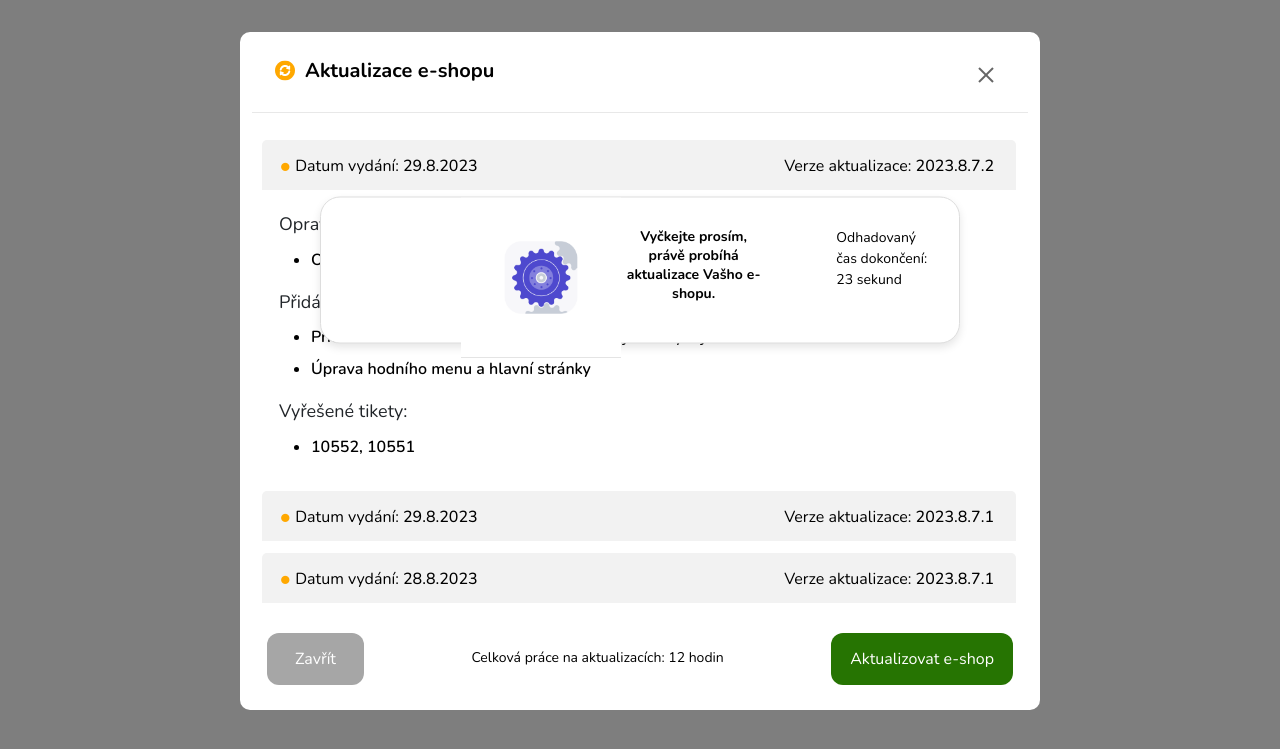
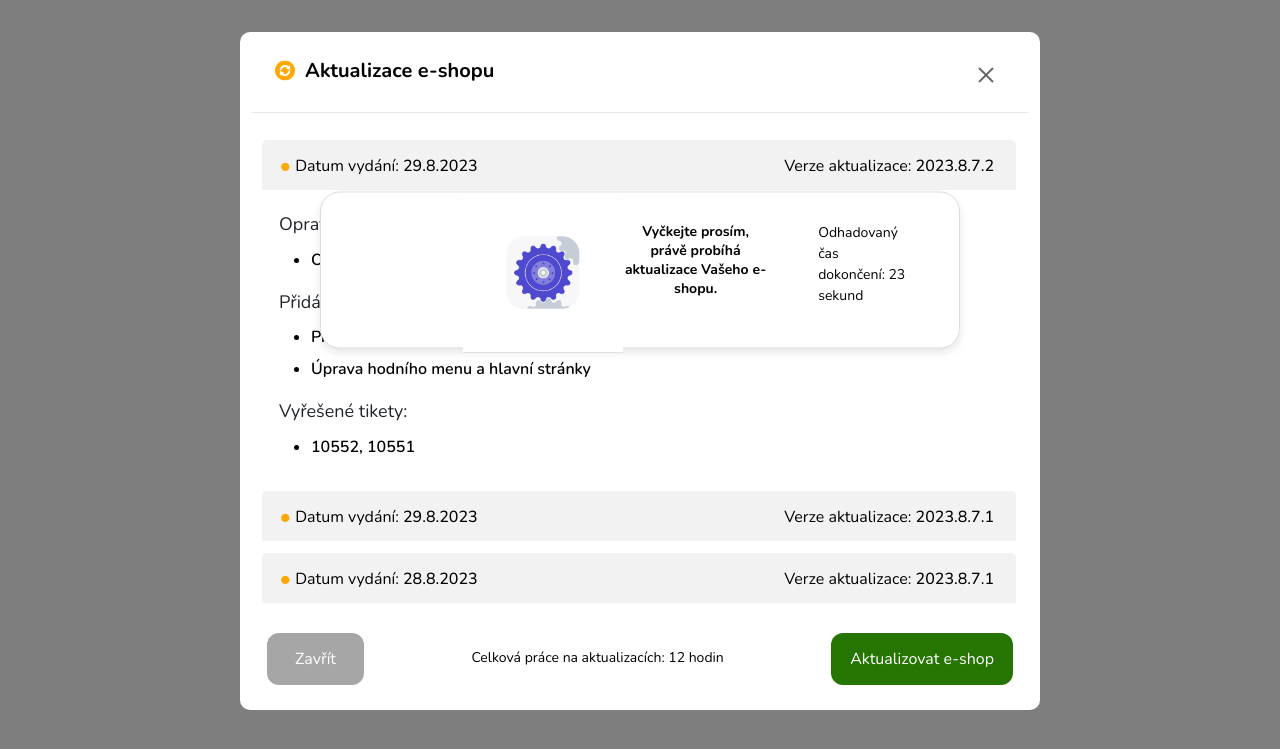
Before and after one commit to tobiaslicek/Webmex-int, a PHP site: page / in a window 1280 px wide. Shown: the part 50-799 px from the top of the page. Run offline with PHP 8.4, Linux system fonts and the light colour scheme; some libraries are stand-ins or nearby versions; grey boxes are pictures that could not be loaded.

Commit message:
style js button

```diff
--- a/index.html
+++ b/index.html
@@ -183,7 +183,7 @@
         <button class="aktualizovat">Aktualizovat e-shop</button>
         <div id="popupNotification" class="popup">
 <img src="img/nastaveni.gif" alt="nastavení">
-  <p class="first"> Vyčkejte prosím, právě probíhá aktualizace Vašho e-shopu.</p>
+  <p class="first"> Vyčkejte prosím, právě probíhá aktualizace Vašeho e-shopu.</p>
   <p class="second">Odhadovaný čas dokončení: 23 sekund</p>
 </div>
       </div>
--- a/style.css
+++ b/style.css
@@ -206,21 +206,20 @@ li.custom-list {
   top: 40%;
   left: 50%;
   transform: translate(-50%, -50%);
-  padding: 15px 30px;
+  padding: 15px 50px;
   background-color: #ffffff;
   border: 1px solid #ddd;
   border-radius: 20px;
   box-shadow: 0 4px 8px rgba(0, 0, 0, 0.1);
   z-index: 1000;
   display: flex;
-
 }
 
 .popup img {
-  margin-left: 110px;
+  margin-left: 92px;
   width: 160px;
   margin-top: -15px;
-  margin-bottom: -30px;
+  margin-bottom: -20px;
   background: url(<path-to-image>), lightgray 50% / cover no-repeat;
 }
 
@@ -229,10 +228,11 @@ li.custom-list {
   font-size: 16px;
   font-weight: 700;
   line-height: normal;
-  margin-bottom: -5px;
+  margin-bottom: 10px;
+  max-width: 40ch;
 }
 
 .second {
-  margin-bottom: 20px;
-  margin-left: 70px;
+  margin-bottom: 25px;
+  margin-left: 50px;
 }
```
